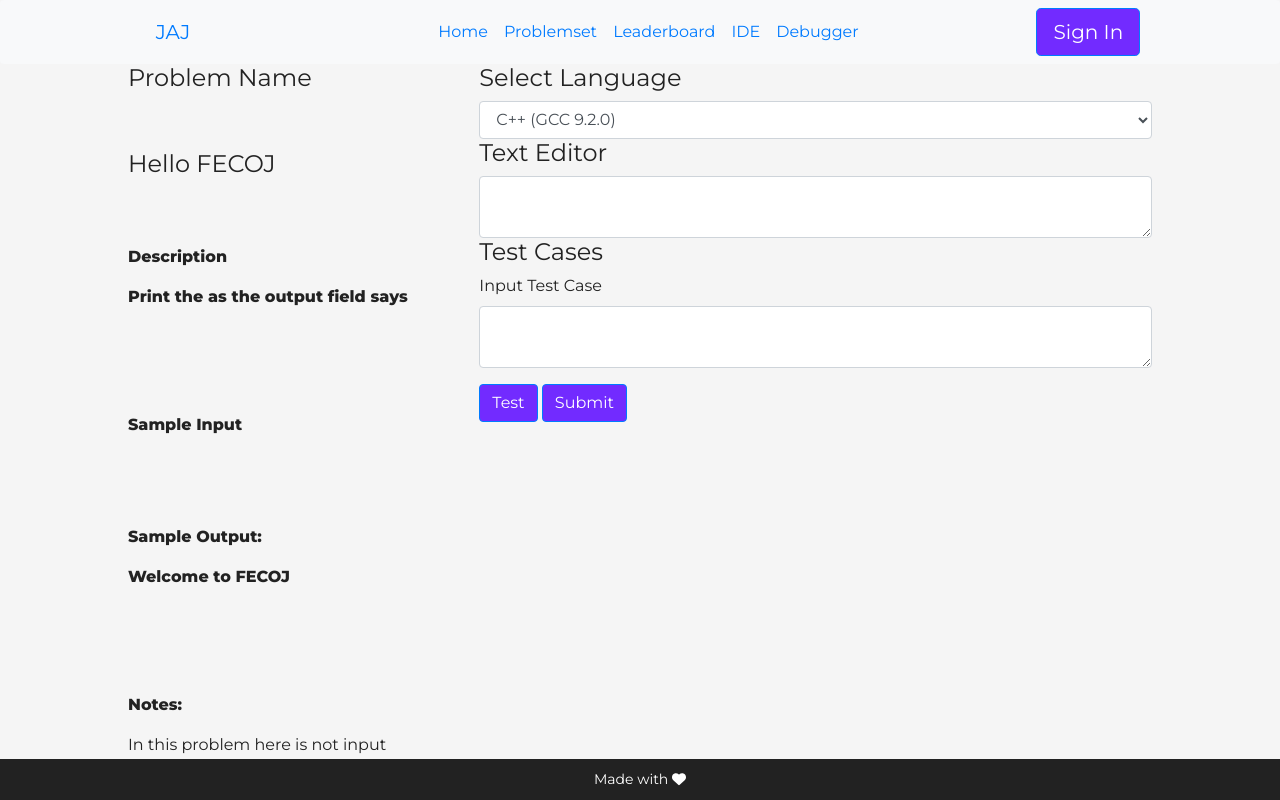
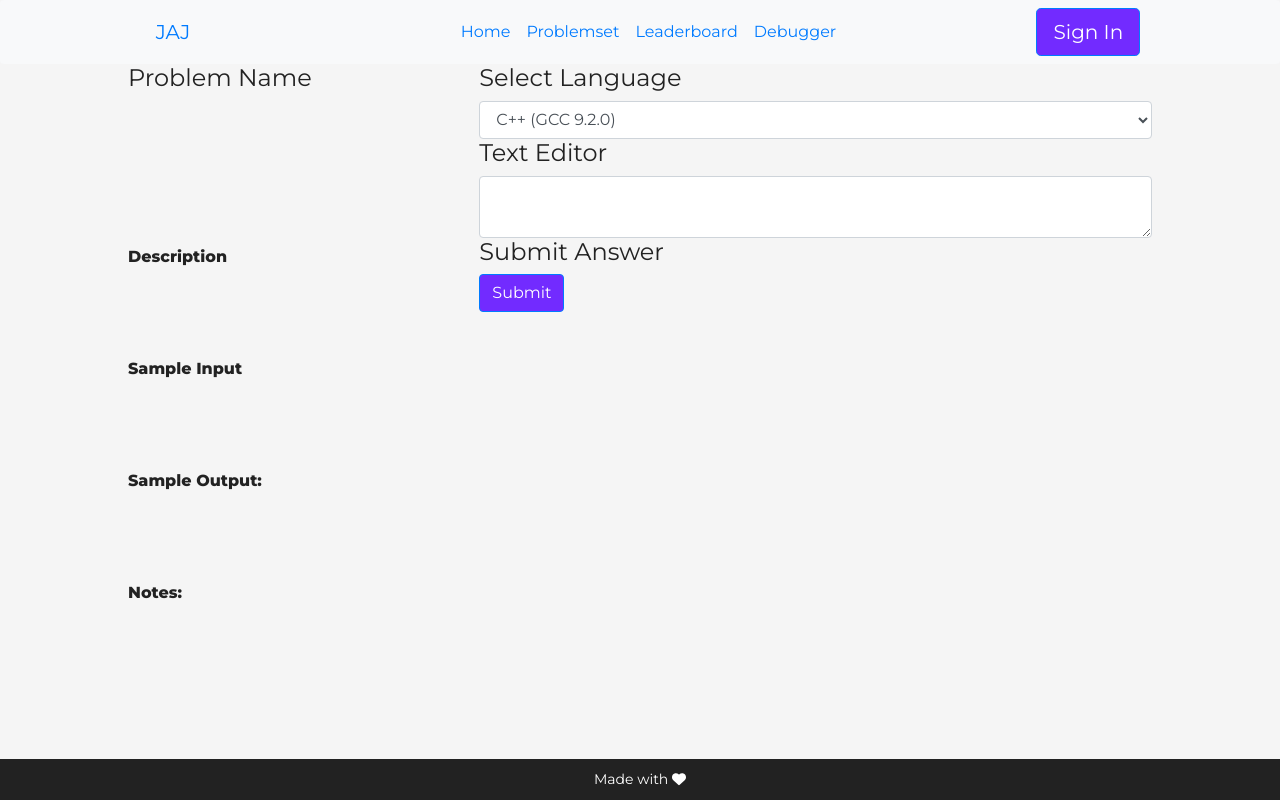
Before and after one commit to piru72/JAJ, a PHP site: template public/View/pages/problem.php in a window 1280 px wide. Run offline with PHP 8.4, Linux system fonts and the light colour scheme; the template is opened without the code that fills it, so the values that code supplies are empty; data comes from the database, SQL or seed files in the repository; some libraries are stand-ins or nearby versions.

Commit message:
fix (bugs) : other bugs problem

```diff
--- a/public/Controller/createProblem.php
+++ b/public/Controller/createProblem.php
@@ -27,11 +27,6 @@ if (isset($_POST['problemTitle']) && isset($_POST['problemStatement']) && isset(
     } else {
         echo "Error: " . $sql . "<br>" . $connect->error;
     }
-
-
-
-
-    echo "Cutiee";
 } else {
     echo "error";
     echo $_POST['problemTitle'];
--- a/public/View/components/navBar.php
+++ b/public/View/components/navBar.php
@@ -54,9 +54,9 @@ if (isset($_SESSION['userEmail'])) {
 
 
 
-                <li class="nav-item">
+                <!-- <li class="nav-item">
                     <a class="nav-link" href="<?php echo $routes->get('ide')->getPath();  ?>">IDE</a>
-                </li>
+                </li> -->
                 <li class="nav-item">
                     <a class="nav-link" href="<?php echo $routes->get('debugger')->getPath();  ?>">Debugger</a>
                 </li>
--- a/public/View/pages/problem.php
+++ b/public/View/pages/problem.php
@@ -10,7 +10,7 @@
             // $id = isset($_GET['id']) ? (int)$_GET['id'] : null;
             // $id = $routes->get('problem')->getParam('id');
             //$value = urldecode($_GET['value']);
-            $value = 1;
+            $value = 9;
 
             $query = "select title ,statement, sample_input, sample_output,notes from problem_sets where id = $value ";
             $result = mysqli_query($connect, $query);
@@ -49,16 +49,11 @@
 
                 <div class="test-cases">
 
-                    <h4>Test Cases</h4>
+                    <h4>Submit Answer</h4>
 
-                    <div class="form-group">
 
-                        <label>Input Test Case</label>
-                        <textarea name="testCase" class="form-control "></textarea>
 
-                    </div>
 
-                    <button class="btn btn-primary">Test</button>
                     <button type="submit" class="btn btn-primary">Submit</button>
 
 
@@ -70,13 +65,12 @@
         </div>
     </div>
 </div>
-
 <script>
     const submitForm = document.querySelector('#submit-form');
     submitForm.addEventListener('submit', function(event) {
         event.preventDefault();
         const formData = new FormData(submitForm);
-        fetch('./Controller/submission.php', {
+        fetch('../public/Controller/submission.php', {
                 method: 'post',
                 body: formData
             })
```
